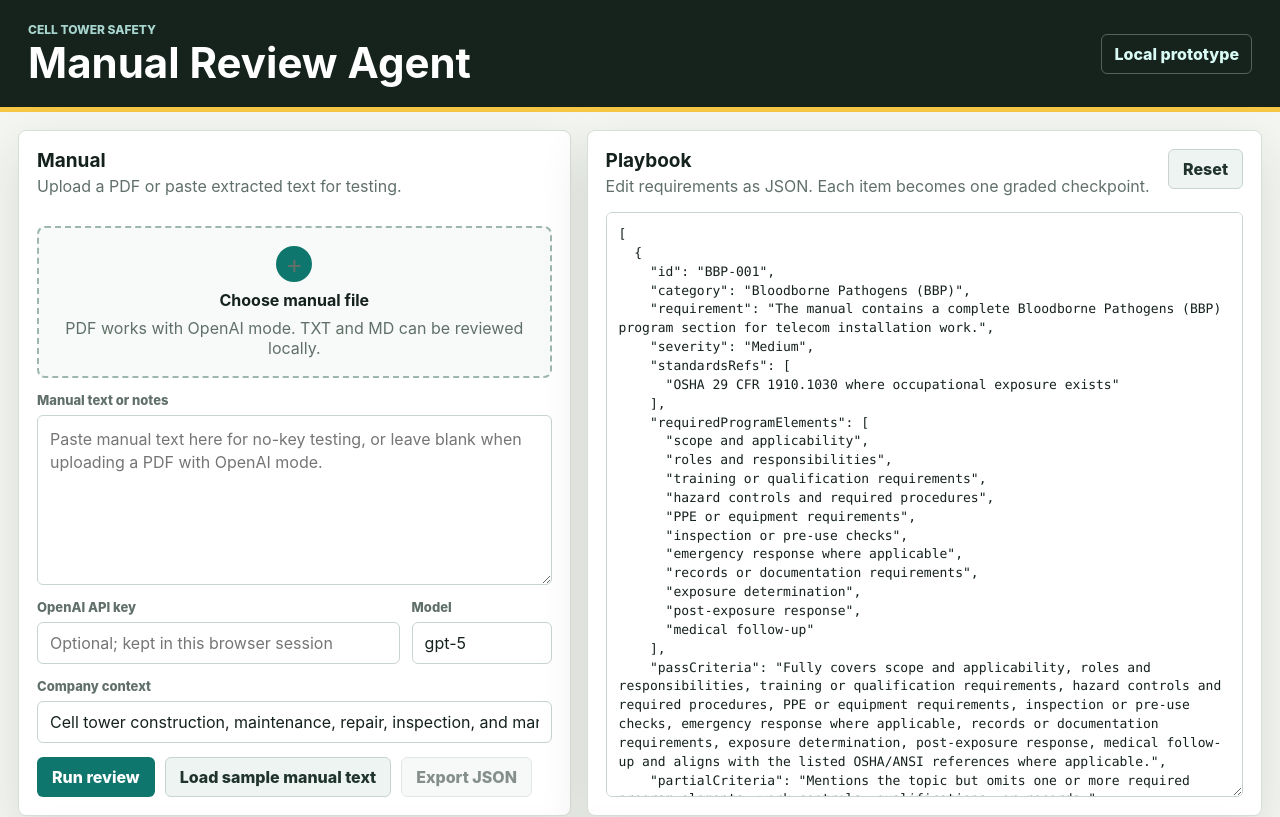
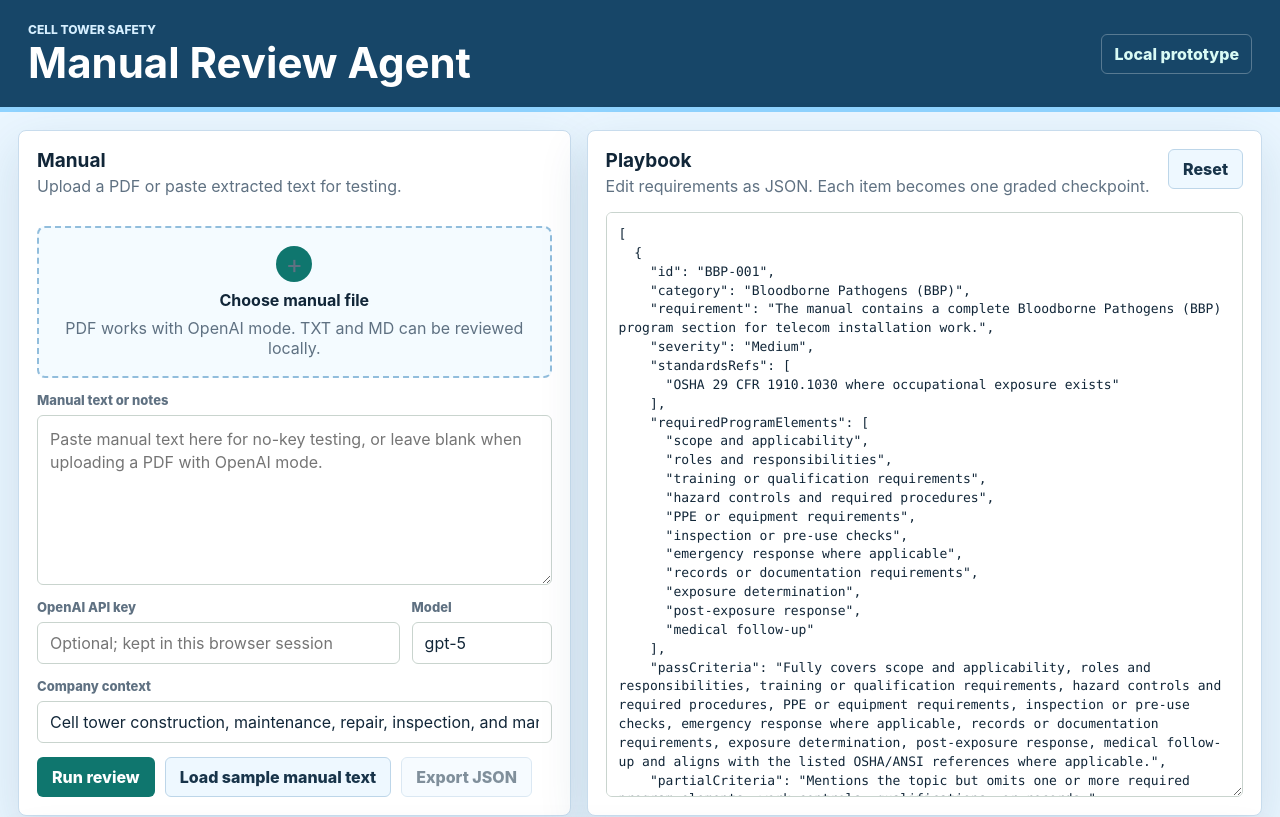
Before and after one commit to workmanmike/Safety-Manual-Agent, a website: page public/index.html in a window 1280 px wide. Shown: the top 817 px of the page. Drawn offline with Linux system fonts and the light colour scheme.

Commit message:
Use light blue app layout

```diff
--- a/public/styles.css
+++ b/public/styles.css
@@ -1,15 +1,15 @@
 :root {
-  --bg: #f4f6f2;
+  --bg: #eaf6ff;
   --surface: #ffffff;
-  --ink: #14211c;
-  --muted: #607069;
-  --line: #d7ded7;
+  --ink: #112638;
+  --muted: #5f7182;
+  --line: #c8dced;
   --green: #0f766e;
   --green-dark: #0b4f49;
   --amber: #a65f00;
   --red: #b42318;
   --blue: #245b9e;
-  --shadow: 0 18px 50px rgba(22, 35, 28, 0.12);
+  --shadow: 0 18px 50px rgba(23, 68, 104, 0.14);
 }
 
 * {
@@ -35,9 +35,9 @@ textarea {
   justify-content: space-between;
   gap: 24px;
   padding: 22px 28px;
-  background: #16231d;
+  background: #174668;
   color: #fff;
-  border-bottom: 5px solid #f6c744;
+  border-bottom: 5px solid #8fd3ff;
 }
 
 .eyebrow {
@@ -46,7 +46,7 @@ textarea {
   font-weight: 800;
   letter-spacing: 0;
   text-transform: uppercase;
-  color: #a8d6cf;
+  color: #d6efff;
 }
 
 h1,
@@ -133,9 +133,9 @@ h3 {
   gap: 8px;
   min-height: 150px;
   padding: 18px;
-  border: 2px dashed #9db7ae;
+  border: 2px dashed #91bddc;
   border-radius: 8px;
-  background: #f7faf8;
+  background: #f4fbff;
   text-align: center;
   cursor: pointer;
 }
@@ -232,9 +232,9 @@ button:disabled {
 
 .secondary,
 .icon-button {
-  background: #eef4f1;
-  border-color: #c9d4ce;
-  color: #20332c;
+  background: #eef8ff;
+  border-color: #bdd6e9;
+  color: #18344a;
 }
 
 .results {
@@ -265,7 +265,7 @@ button:disabled {
   place-items: center;
   min-height: 150px;
   border-radius: 8px;
-  background: #16231d;
+  background: #174668;
   color: #fff;
 }
 
@@ -284,7 +284,7 @@ button:disabled {
   padding: 12px;
   border: 1px solid var(--line);
   border-radius: 8px;
-  background: #f8faf8;
+  background: #f5fbff;
 }
 
 .stat strong {
@@ -317,7 +317,7 @@ button:disabled {
   gap: 12px;
   align-items: center;
   padding: 12px;
-  background: #f8faf8;
+  background: #f5fbff;
   border-bottom: 1px solid var(--line);
 }
 
@@ -361,9 +361,9 @@ button:disabled {
 
 .quote {
   padding: 10px 12px;
-  border-left: 3px solid #9db7ae;
-  background: #f7faf8;
-  color: #304039;
+  border-left: 3px solid #91bddc;
+  background: #f4fbff;
+  color: #263d50;
 }
 
 .meta {
```
